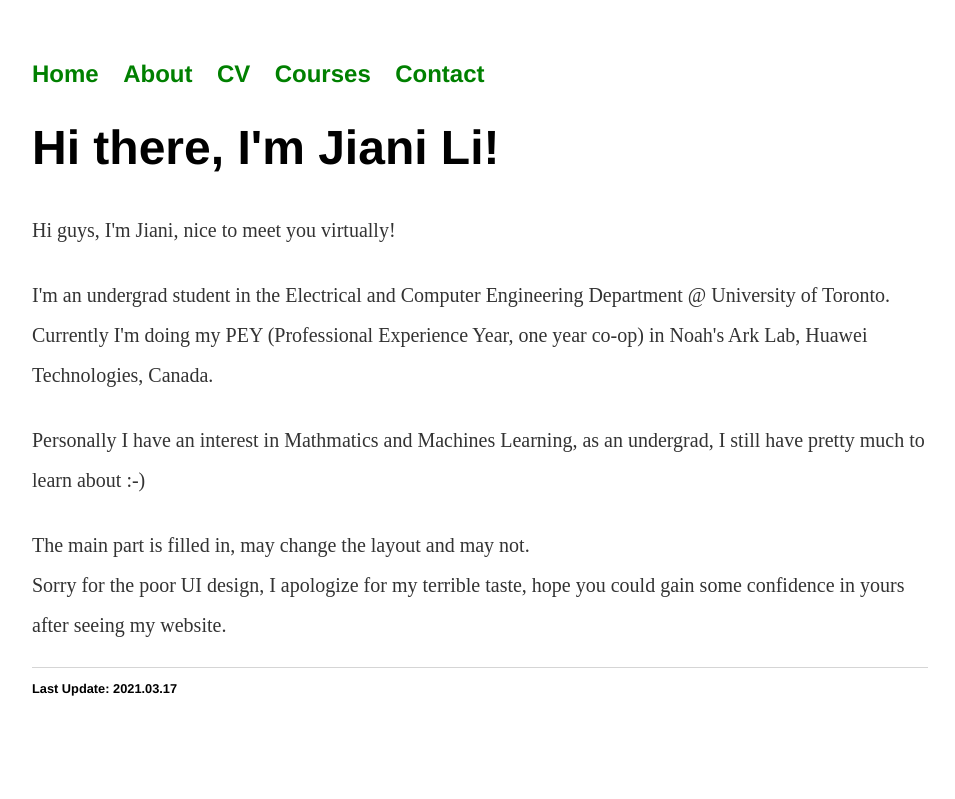
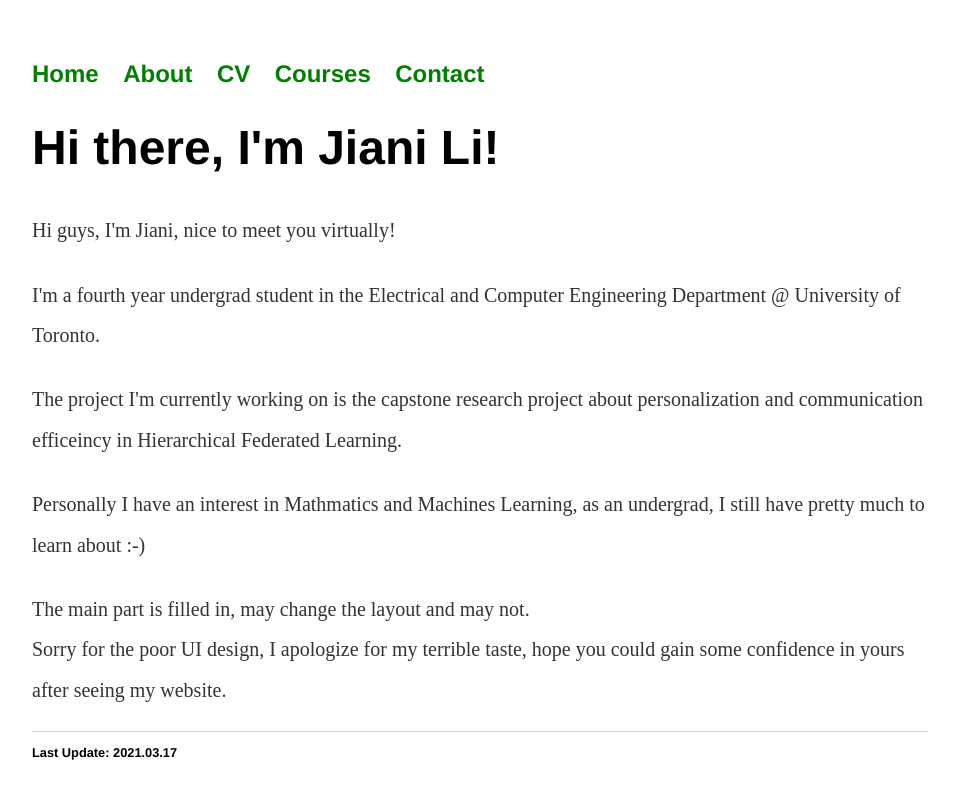
Before and after one commit to ljn1999/ljn1999.github.io, a Jekyll site: the page built from index.html, in a window 1280 px wide. Shown: the top 799 px of the page, without its empty margins (160-1115 px from the left). Built offline with Jekyll 4.4.1, drawn with Linux system fonts in a browser that asks for light colours.

Commit message:
Update index.html

```diff
--- a/index.html
+++ b/index.html
@@ -30,8 +30,9 @@ title: Jiani Li
         </style>
 	<h1>Hi there, I'm Jiani Li!</h1>
 	<p><sub>Hi guys, I'm Jiani, nice to meet you virtually!</sub>
-	<p><sub>I'm an undergrad student in the Electrical and Computer Engineering Department @ University of Toronto.
-	   Currently I'm doing my PEY (Professional Experience Year, one year co-op) in Noah's Ark Lab, Huawei Technologies, Canada.</sub></p>
+	<p><sub>I'm a fourth year undergrad student in the Electrical and Computer Engineering Department @ University of Toronto. </sub></p>
+	<p><sub>The project I'm currently working on is the capstone research project about personalization and communication
+		efficeincy in Hierarchical Federated Learning. </sub></p>
 	<p><sub>Personally I have an interest in Mathmatics and Machines Learning, as an undergrad, I still have pretty much to learn about :-)</sub></p>
 
 	<p><sub>The main part is filled in, may change the layout and may not.
```
